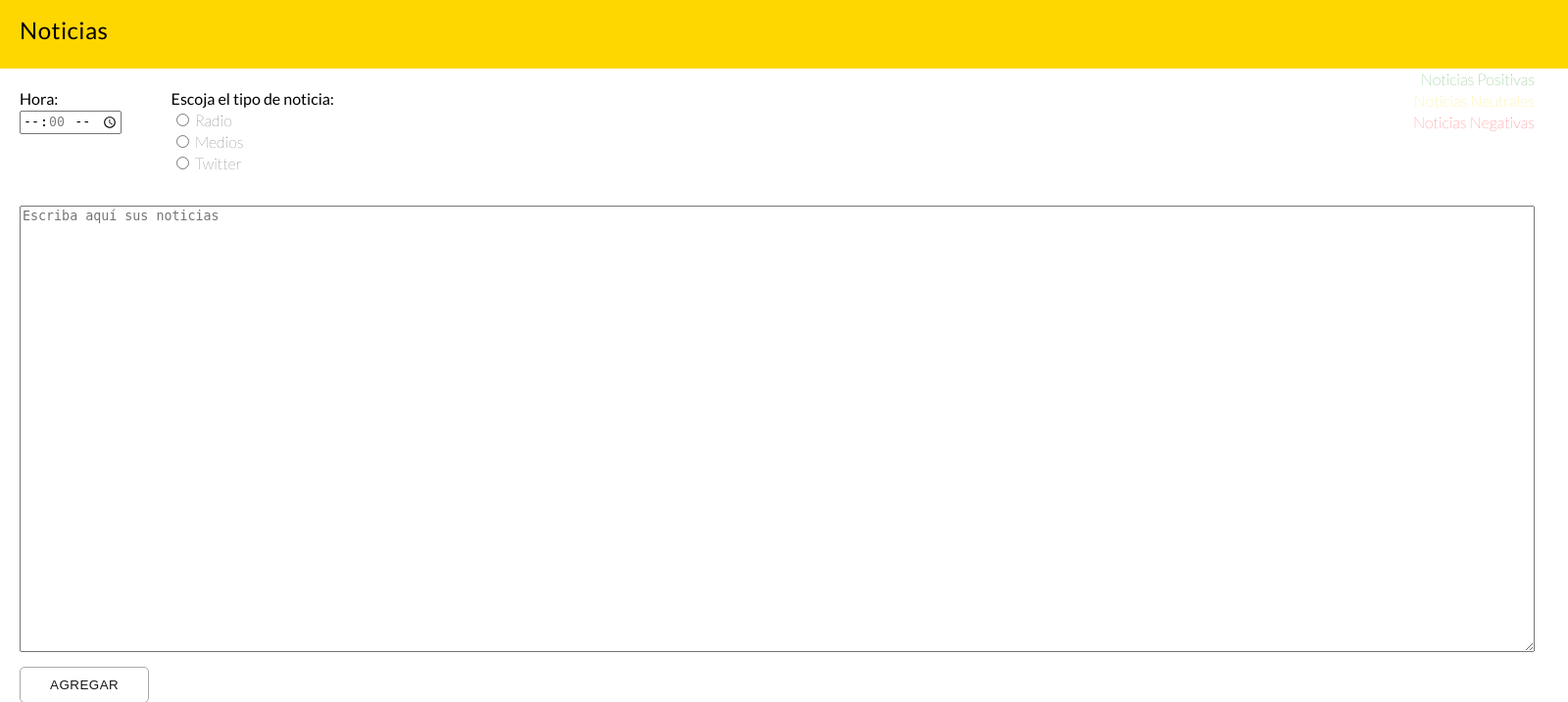
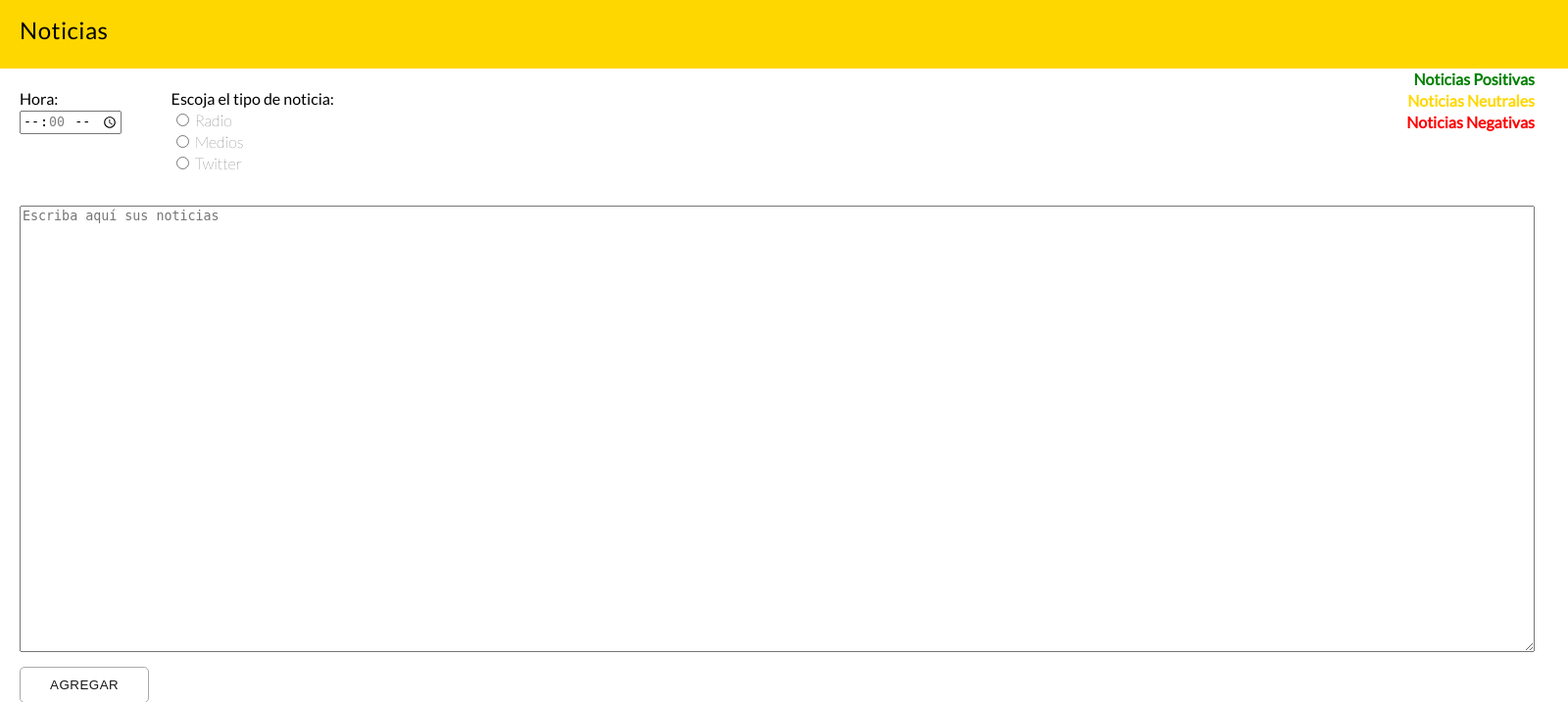
Before and after one commit to cmartinezacha/Panahuecos, a Flask app: page /agregar in a window 1600 px wide. Shown: the top 717 px of the page at 98% size. Run offline with Flask 2, Linux system fonts and the light colour scheme; the visitor is signed in with stand-in values (Sample User, id 1); parts of the project's set-up code (start-up, migrations or seed data) failed here and were passed over; some libraries are stand-ins or nearby versions.

Commit message:
Cambiar css para leyenda (duplicado, sori)

```diff
--- a/static/noticias.css
+++ b/static/noticias.css
@@ -104,7 +104,7 @@ a {
 
 .leyenda{
 	text-align: right;
-	font-weight: 300px;
+	font-weight: bold;
 	margin-right: 20px;
 }
 
```
